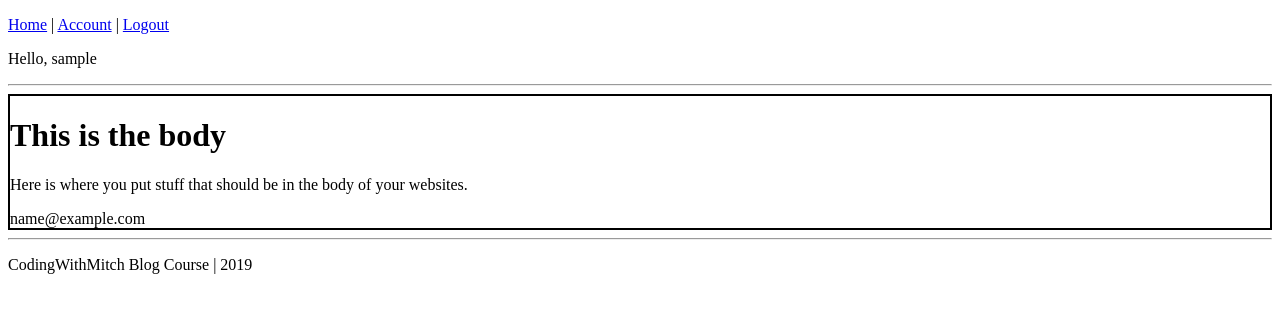
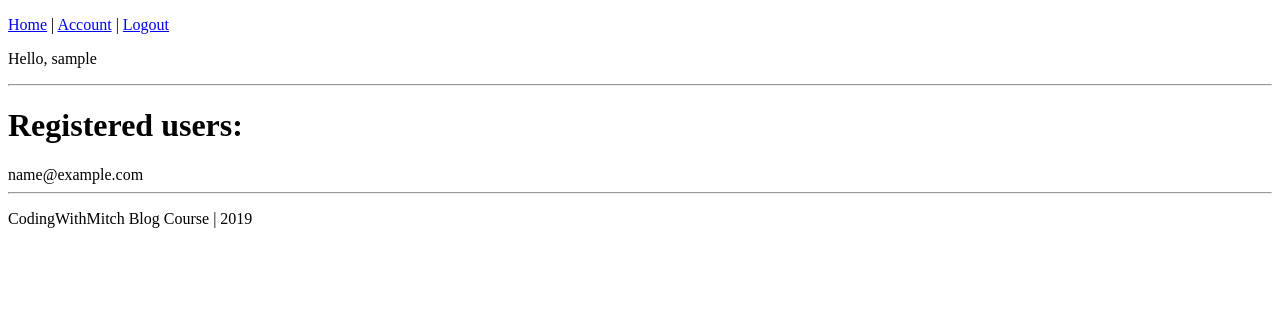
Before and after one commit to mitchtabian/CodingWithMitch-Blog-Course, a Django app: template src/personal/templates/personal/home.html in a window 1280 px wide. Shown: the top 313 px of the page. Run offline with Django 3.2, Linux system fonts and the light colour scheme; the template is opened without the code that fills it: values that come from a table or form of the project are taken from there, others are empty; a user stored in the database is signed in; tables that the repository leaves empty hold one stand-in row (values such as "Sample post"); parts of the project's set-up code (start-up, migrations or seed data) failed here and were passed over.

Commit message:
Updating User Accounts with Forms

```diff
--- a/src/personal/templates/personal/home.html
+++ b/src/personal/templates/personal/home.html
@@ -3,16 +3,13 @@
 
 {% block content %}
 
-<div style="border: 2px solid #000;">
-	<h1>This is the body</h1>
-	<p>Here is where you put stuff that should be in the body of your websites.</p>
+
+<h1>Registered users:</h1>
+{% for user in accounts %}
+	{{user}}<br>
+{% endfor %}
 
 
-	{% for user in accounts %}
-		{{user}}<br>
-	{% endfor %}
 
 
-</div>
-
 {% endblock content %}
```
